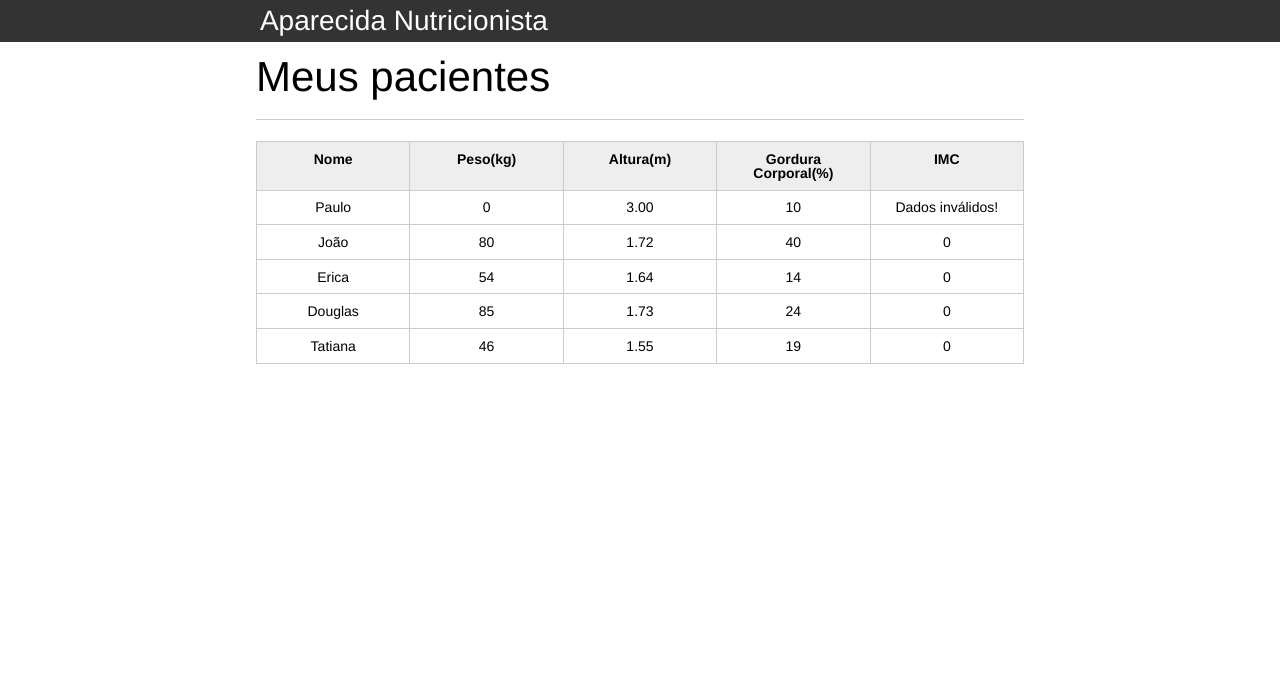
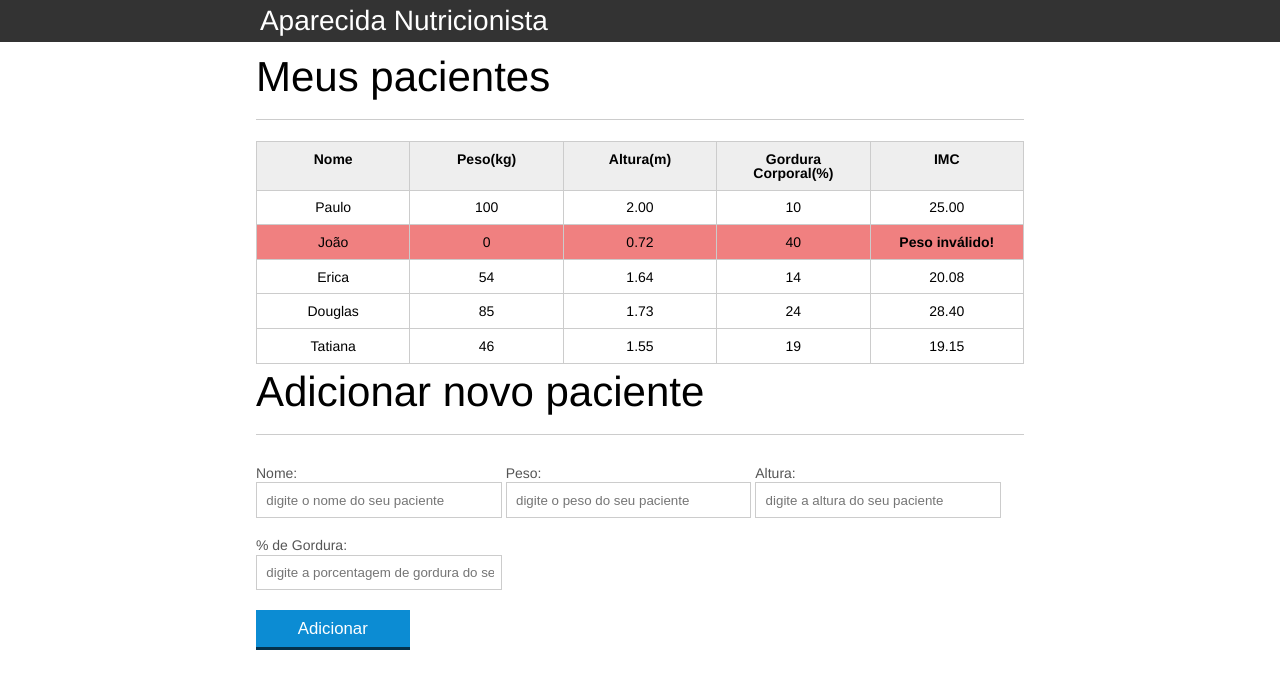
Before and after one commit to julianedeveloper/aparecida-nutrition, a plain HTML site: page index.html in a window 1280 px wide. Drawn offline with Linux system fonts and the light colour scheme.

Commit message:
addEventListener and others settings

```diff
--- a/css/index.css
+++ b/css/index.css
@@ -132,3 +132,7 @@ button[disabled=disabled], button:disabled {
 .campo-invalido{
 	border: 1px solid red;
 }
+
+.paciente-invalido {
+	background-color: lightcoral;
+}
--- a/index.html
+++ b/index.html
@@ -31,16 +31,16 @@
 					<tbody id="tabela-pacientes">
 						<tr class="paciente" id="primeiro-paciente">
 							<td class="info-nome">Paulo</td>
-							<td class="info-peso">0</td>
-							<td class="info-altura">3.00</td>
+							<td class="info-peso">100</td>
+							<td class="info-altura">2.00</td>
 							<td class="info-gordura">10</td>
 							<td class="info-imc">0</td>
 						</tr>
 
 						<tr class="paciente" >
 							<td class="info-nome">João</td>
-							<td class="info-peso">80</td>
-							<td class="info-altura">1.72</td>
+							<td class="info-peso">0</td>
+							<td class="info-altura">0.72</td>
 							<td class="info-gordura">40</td>
 							<td class="info-imc">0</td>
 						</tr>
@@ -73,6 +73,30 @@
 			</section>
 		</main>
 
+		<section class="container">
+			<h2 id="titulo-form">Adicionar novo paciente</h2>
+			<form id="form-adiciona">
+				<div class="grupo">
+					<label for="nome">Nome:</label>
+					<input id="nome" name="nome" type="text" placeholder="digite o nome do seu paciente" class="campo">
+				</div>
+				<div class="grupo">
+					<label for="peso">Peso:</label>
+					<input id="peso" name="peso" type="text" placeholder="digite o peso do seu paciente" class="campo campo-medio">
+				</div>
+				<div class="grupo">
+					<label for="altura">Altura:</label>
+					<input id="altura" name="altura" type="text" placeholder="digite a altura do seu paciente" class="campo campo-medio">
+				</div>
+				<div class="grupo">
+					<label for="gordura">% de Gordura:</label>
+					<input id="gordura" type="text" placeholder="digite a porcentagem de gordura do seu paciente" class="campo campo-medio">
+				</div>
+
+				<button id="adicionar-paciente" class="botao bto-principal">Adicionar</button>
+			</form>
+		</section>
+
 		<script src="js/principal.js"> </script>
 
 	</body>
--- a/js/principal.js
+++ b/js/principal.js
@@ -1,9 +1,15 @@
 var titulo = document.querySelector('.titulo'); // pego o campo no html
 titulo.textContent = 'Aparecida Nutricionista'; // aqui mudo o campo que peguei no html
 
-var paciente = document.querySelector('#primeiro-paciente'); //aqui defino que quero o campo #primeiro-paciente
+var pacientes = document.querySelectorAll('.paciente'); //aqui defino que quero o campo #primeiro-paciente
+console.log(pacientes);
 
-var tdPeso = paciente.querySelector('.info-peso'); // aqui eu digo que quero do campo paciente o campo info-peso
+for (var i = 0; i < pacientes.length; i++) {
+
+    var paciente = pacientes[i];
+    console.log(paciente);
+
+    var tdPeso = paciente.querySelector('.info-peso'); // aqui eu digo que quero do campo paciente o campo info-peso
 var peso = tdPeso.textContent; // aqui eu peço o conteúdo do campo tdPeso
 console.log(peso);
 
@@ -21,6 +27,9 @@ if (peso <= 0 || peso >= 1000) {
     console.log('Peso inválido!');
     pesoValido = false;
     tdImc.textContent = 'Peso inválido!'
+    tdImc.style.fontWeight = "bolder";
+
+    paciente.classList.add("paciente-invalido");
 
 }
 
@@ -30,17 +39,35 @@ if (altura <= 0 || altura >= 3.00) {
     alturaValida = false;
     tdImc.textContent = 'Altura inválida!'
 
+    paciente.classList.add("paciente-invalido");
+
 }
 
 if (alturaValida && pesoValido) {
 
     var imc = peso / (altura * altura); //mostrar a conta a ser feita primeira, colocando o parênteses para destacar ao JS. Isso é a ordem dos operadores.
     console.log(imc);
-    tdImc.textContent = imc; // aqui é atribuido um novo valor ao imc do campo
+    tdImc.textContent = imc.toFixed(2); // aqui é atribuido um novo valor ao imc do campo e com toFixed defini em (2) que quero, no máximo, dois numeros após a virgula
 
 }
 
 if (alturaValida === false && pesoValido === false) {
 
     tdImc.textContent = 'Dados inválidos!';
+    tdImc.style.fontWeight = 'bold';
+    tdImc.style.backgroundColor = 'lightcoral';
 }
+
+titulo.addEventListener("click", mostraMensagem);
+
+    function mostraMensagem() {
+    console.log('Estou sendo clicado.');
+}
+
+}
+
+var botaoAdicionar = document.querySelector('#adicionar-paciente');
+botaoAdicionar.addEventListener('click', function() {
+    event.preventDefault();
+
+})
```
